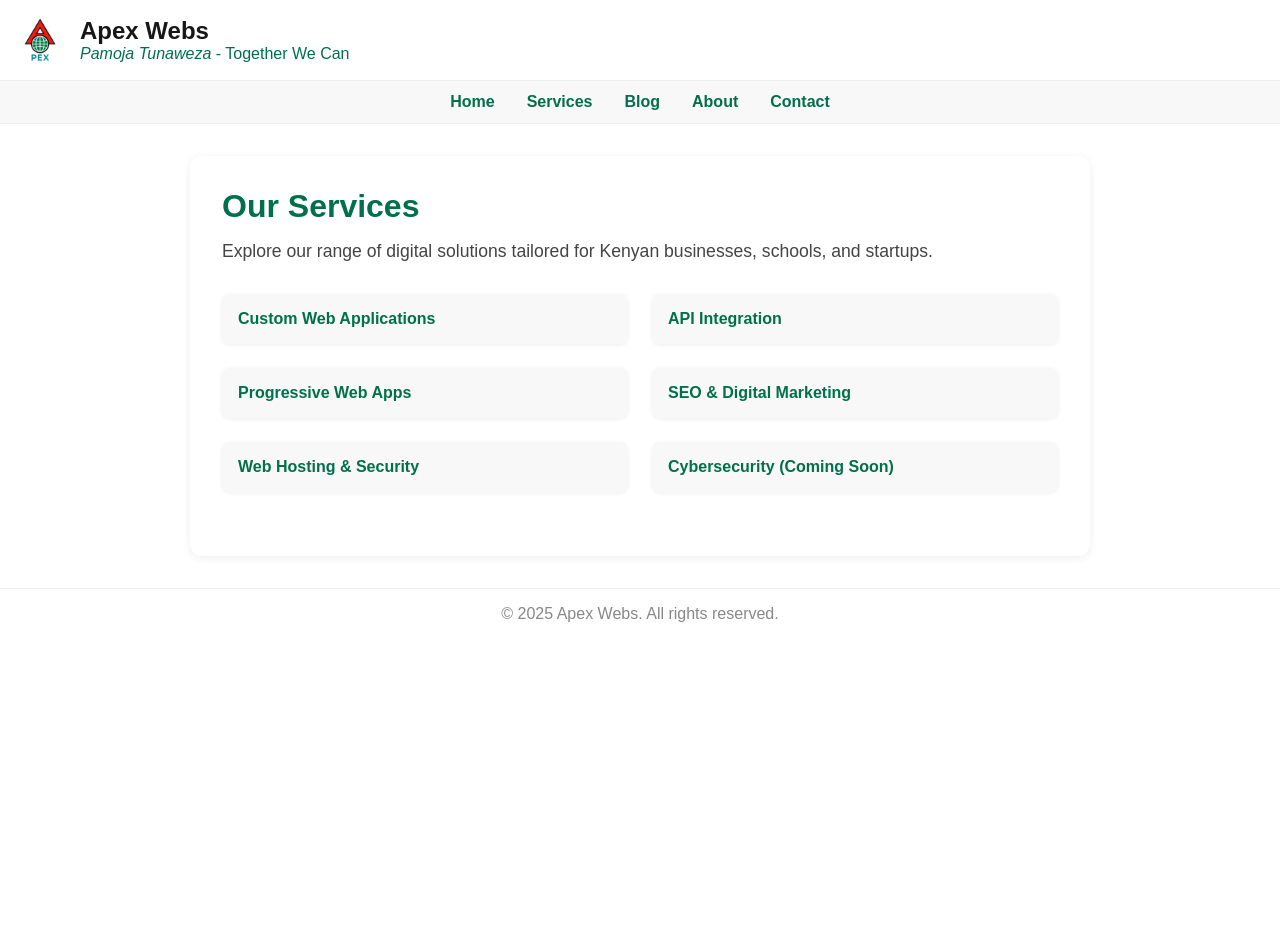
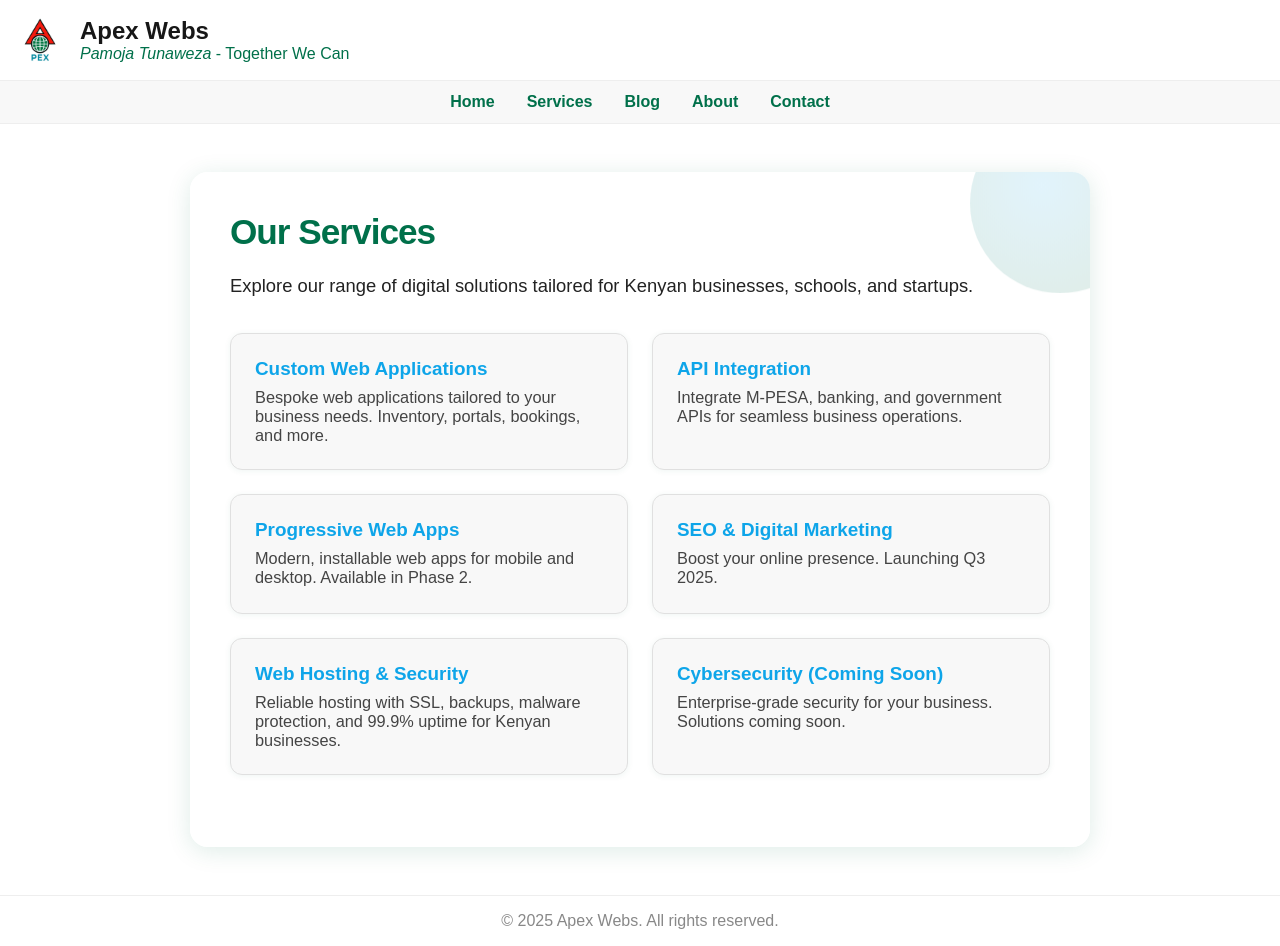
Before and after one commit to apexwebs/ApexWebs, a Next.js app: page /services in a window 1280 px wide. Before the commit the page ends 800 px from the top, so only its background shows below. Built offline with nearby package versions, Linux system fonts and the light colour scheme.

Commit message:
feat: apply lively, modern layout to all main pages and mark blog/static content as complete in progress files

```diff
--- a/src/app/(pages)/services/page.tsx
+++ b/src/app/(pages)/services/page.tsx
@@ -1,33 +1,78 @@
 import Link from 'next/link';
 import React from 'react';
+import Image from 'next/image';
 
 export default function ServicesPage() {
   return (
-    <section style={{ maxWidth: 900, margin: '2rem auto', padding: '2rem', background: '#fff', borderRadius: 12, boxShadow: '0 2px 8px #eee' }}>
-      <h2 style={{ color: '#00704A', fontSize: '2rem', marginBottom: '1rem' }}>Our Services</h2>
-      <p style={{ fontSize: '1.1rem', color: '#444' }}>
+    <section
+      style={{
+        maxWidth: 900,
+        margin: '3rem auto',
+        padding: '2.5rem',
+        background: 'rgba(255,255,255,0.97)',
+        borderRadius: 18,
+        boxShadow: '0 4px 24px #00704A22',
+        position: 'relative',
+        overflow: 'hidden',
+      }}
+    >
+      {/* Lively animated accent */}
+      <div style={{
+        position: 'absolute',
+        top: -60,
+        right: -60,
+        width: 180,
+        height: 180,
+        background: 'radial-gradient(circle at 40% 40%, #0ea5e9 0%, #00704A 80%)',
+        opacity: 0.12,
+        borderRadius: '50%',
+        zIndex: 0,
+        animation: 'float 6s ease-in-out infinite',
+      }} />
+      <style>{`
+        @keyframes float {
+          0% { transform: translateY(0); }
+          50% { transform: translateY(20px); }
+          100% { transform: translateY(0); }
+        }
+      `}</style>
+      <h2 style={{ color: '#00704A', fontSize: '2.2rem', fontWeight: 800, marginBottom: '1.2rem', letterSpacing: '-1px' }}>Our Services</h2>
+      <p style={{ fontSize: '1.15rem', color: '#222', marginBottom: 18, lineHeight: 1.6 }}>
         Explore our range of digital solutions tailored for Kenyan businesses, schools, and startups.
       </p>
-      <ul style={{ listStyle: 'none', padding: 0, margin: '2rem 0', display: 'grid', gridTemplateColumns: '1fr 1fr', gap: '1.5rem' }}>
-        <li><Link href="/services/custom-web-applications" style={serviceLinkStyle}>Custom Web Applications</Link></li>
-        <li><Link href="/services/api-integration" style={serviceLinkStyle}>API Integration</Link></li>
-        <li><Link href="/services/progressive-web-apps" style={serviceLinkStyle}>Progressive Web Apps</Link></li>
-        <li><Link href="/services/seo-digital-marketing" style={serviceLinkStyle}>SEO & Digital Marketing</Link></li>
-        <li><Link href="/services/web-hosting-security" style={serviceLinkStyle}>Web Hosting & Security</Link></li>
-        <li><Link href="/services/cybersecurity" style={serviceLinkStyle}>Cybersecurity (Coming Soon)</Link></li>
-      </ul>
+      <div style={{ display: 'grid', gridTemplateColumns: '1fr 1fr', gap: '1.5rem', margin: '2rem 0' }}>
+        <ServiceCard href="/services/custom-web-applications" title="Custom Web Applications" desc="Bespoke web applications tailored to your business needs. Inventory, portals, bookings, and more." />
+        <ServiceCard href="/services/api-integration" title="API Integration" desc="Integrate M-PESA, banking, and government APIs for seamless business operations." />
+        <ServiceCard href="/services/progressive-web-apps" title="Progressive Web Apps" desc="Modern, installable web apps for mobile and desktop. Available in Phase 2." />
+        <ServiceCard href="/services/seo-digital-marketing" title="SEO & Digital Marketing" desc="Boost your online presence. Launching Q3 2025." />
+        <ServiceCard href="/services/web-hosting-security" title="Web Hosting & Security" desc="Reliable hosting with SSL, backups, malware protection, and 99.9% uptime for Kenyan businesses." />
+        <ServiceCard href="/services/cybersecurity" title="Cybersecurity (Coming Soon)" desc="Enterprise-grade security for your business. Solutions coming soon." />
+      </div>
     </section>
   );
 }
 
-const serviceLinkStyle = {
-  display: 'block',
-  padding: '1rem',
-  background: '#f8f8f8',
-  borderRadius: 8,
-  color: '#00704A',
-  fontWeight: 600,
-  textDecoration: 'none',
-  boxShadow: '0 1px 4px #eee',
-  transition: 'background 0.2s',
-};
+function ServiceCard({ href, title, desc }: { href: string; title: string; desc: string }) {
+  return (
+    <Link href={href} style={{
+      display: 'block',
+      padding: '1.5rem',
+      background: '#f8f8f8',
+      borderRadius: 12,
+      color: '#00704A',
+      fontWeight: 600,
+      textDecoration: 'none',
+      boxShadow: '0 1px 6px #00704A11',
+      transition: 'background 0.2s, box-shadow 0.2s',
+      border: '1px solid #e0e0e0',
+      minHeight: 120,
+      marginBottom: 0,
+      marginTop: 0,
+      position: 'relative',
+      overflow: 'hidden',
+    }}>
+      <h3 style={{ color: '#0ea5e9', fontSize: '1.18rem', margin: 0, marginBottom: 8 }}>{title}</h3>
+      <p style={{ color: '#444', fontWeight: 400, fontSize: '1.02rem', margin: 0 }}>{desc}</p>
+    </Link>
+  );
+}
```
Also changed, not shown: plan/AI_PROGRESS.md (+1 -1 lines), plan/PROGRESS.md (+1 -2 lines), src/app/(pages)/about/page.tsx (+44 -6 lines), src/app/(pages)/blog/page.tsx (+45 -5 lines), src/app/(pages)/contact/page.tsx (+52 -14 lines).
